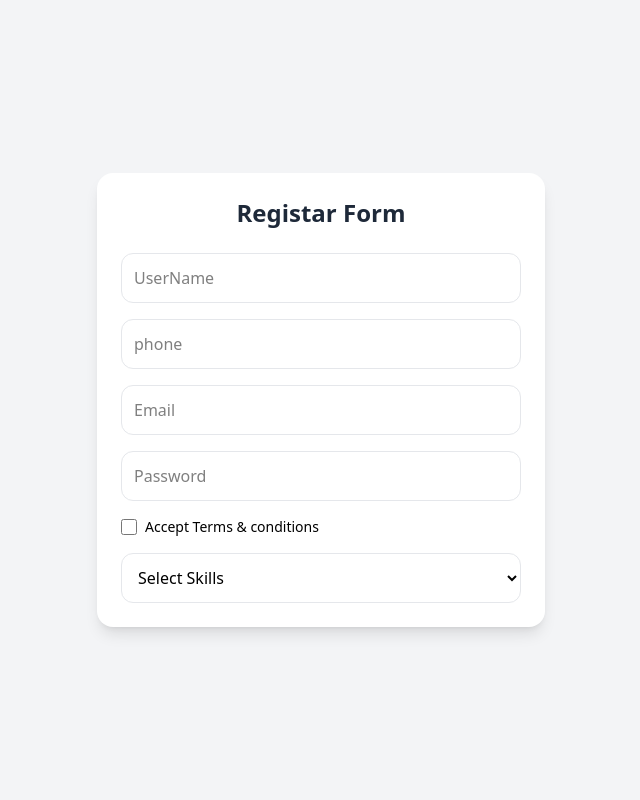
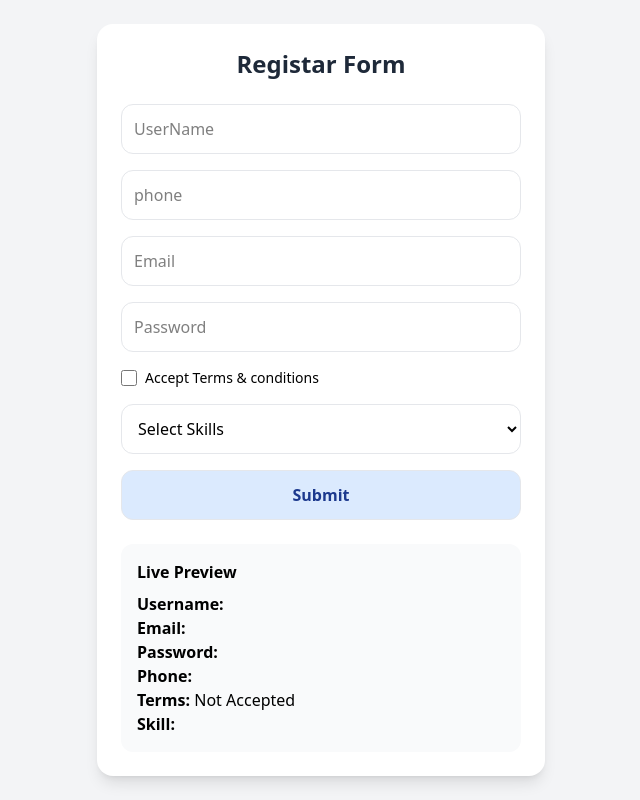
Before and after one commit to TasnimKulle/FormControlled_challanges, a React (Vite) app: page / in a window 1280 px wide. Shown: the whole page, without its empty margins (319-959 px from the left). Built offline with nearby package versions, Linux system fonts and the light colour scheme.

Commit message:
all compileted

```diff
--- a/src/FormControlled.jsx
+++ b/src/FormControlled.jsx
@@ -1,43 +1,117 @@
-import React from 'react'
+import React, { useState } from "react";
 
 export const FormControlled = () => {
+  const [formData, setFormData] = useState({
+    username: "",
+    email: "",
+    password: "",
+    phone: "",
+    checked: false,
+    selectOption: "",
+  });
+  const handleSubmit = (event) => {
+    event.preventDefault();
+    console.log(formData);
+
+  };
+  const handleChange = (event) => {
+    const { name, value, type, checked } = event.target;
+    setFormData((prevData) => ({
+      ...prevData,
+      [name]: type === "checkbox" ? checked : value,
+    }));
+  };
   return (
-    <div className='min-h-screen bg-gray-100 flex items-center justify-center p-4'>
-        <div className='w-full max-w-md bg-white p-6 rounded-2xl shadow-lg'>
-            <h1 className='text-2xl font-semibold text-center text-gray-800 mb-6'>Registar Form</h1>
-            <form  className='space-y-4'>
-                <input type="text"
-                placeholder='UserName'
-                className='w-full p-3 rounded-xl border border-gray-200 focus:outline-none focus:ring-2 focus:ring-blue-500'
+    <div className="min-h-screen bg-gray-100 flex items-center justify-center p-4">
+      <div className="w-full max-w-md bg-white p-6 rounded-2xl shadow-lg">
+        <h1 className="text-2xl font-semibold text-center text-gray-800 mb-6">
+          Registar Form
+        </h1>
+        <form onSubmit={handleSubmit} className="space-y-4">
+          <input
+            type="text"
+            name="username"
+            value={formData.username}
+            onChange={handleChange}
+            placeholder="UserName"
+            className="w-full p-3 rounded-xl border border-gray-200 focus:outline-none focus:ring-2 focus:ring-blue-500"
           />
-                  <input type="number"
-                 name="phone" placeholder='phone'
-                 className='w-full p-3 border border-gray-200 rounded-xl focus:outline-none focus:ring-2 focus:ring-blue-500'  />
-                 <input type="email"
-                 placeholder='Email'
-                 className='w-full p-3 border border-gray-200 rounded-xl focus:outline-none focus:ring-2 focus:ring-blue-400'  />
+          <input
+            type="number"
+            name="phone"
+            placeholder="phone"
+            value={formData.phone}
+            onChange={handleChange}
+            className="w-full p-3 border border-gray-200 rounded-xl focus:outline-none focus:ring-2 focus:ring-blue-500"
+          />
+          <input
+            type="email"
+            name="email"
+            value={formData.email}
+            onChange={handleChange}
+            placeholder="Email"
+            className="w-full p-3 border border-gray-200 rounded-xl focus:outline-none focus:ring-2 focus:ring-blue-400"
+          />
 
-                 <input type="password" name="password" placeholder='Password'
-                 className='w-full p-3 border border-gray-200 rounded-xl
-                 focus:outline-none focus:ring-2 focus:ring-blue-500'  />
-                 <div className='flex items-center gap-2'>
-                    <input type="checkbox" name="checked"
-                    className='h-4 w-4 '
+          <input
+            type="password"
+            name="password"
+            placeholder="Password"
+            value={formData.password}
+            onChange={handleChange}
+            className="w-full p-3 border border-gray-200 rounded-xl
+                 focus:outline-none focus:ring-2 focus:ring-blue-500"
           />
-                    <span className='text-sm'>Accept Terms & conditions </span>
-
+          <div className="flex items-center gap-2">
+            <input
+              type="checkbox"
+              name="checked"
+              checked={formData.checked}
+              onChange={handleChange}
+              className="h-4 w-4 "
+            />
+            <span className="text-sm">Accept Terms & conditions </span>
           </div>
-                <select name="selectOptions"
-                className='w-full p-3 border border-gray-200  rounded-xl focus:outline-none focus:ring-2 focus:ring-blue-400' >
+          <select
+            name="selectOptions"
+            value={formData.selectOption}
+            onChange={handleChange}
+            className="w-full p-3 border border-gray-200  rounded-xl focus:outline-none focus:ring-2 focus:ring-blue-400"
+          >
             <option value="">Select Skills</option>
             <option value="react">React</option>
             <option value="node">Node</option>
-
           </select>
-
-
+          <button
+            type="submit"
+            className="w-full p-3 bg-blue-100 font-semibold border border-gray-200 text-blue-900 rounded-xl hover:text-white hover:bg-blue-950 transition duration-300"
+          >
+            Submit
+          </button>
         </form>
+        <div className="mt-6 bg-gray-50 p-4 rounded-xl">
+          <h3 className="font-semibold mb-2">Live Preview</h3>
+          <p>
+            <strong>Username:</strong> {formData.username}
+          </p>
+          <p>
+            <strong>Email:</strong> {formData.email}
+          </p>
+          <p>
+            <strong>Password:</strong> {formData.password}
+          </p>
+          <p>
+            <strong>Phone:</strong> {formData.phone}
+          </p>
+          <p>
+            <strong>Terms:</strong>{" "}
+            {formData.checked ? "Accepted" : "Not Accepted"}
+          </p>
+          <p>
+            <strong>Skill:</strong> {formData.selectOption}
+          </p>
         </div>
       </div>
-  )
-}
+    </div>
+  );
+};
```
Lines whose indentation alone changed are shown as unchanged.
